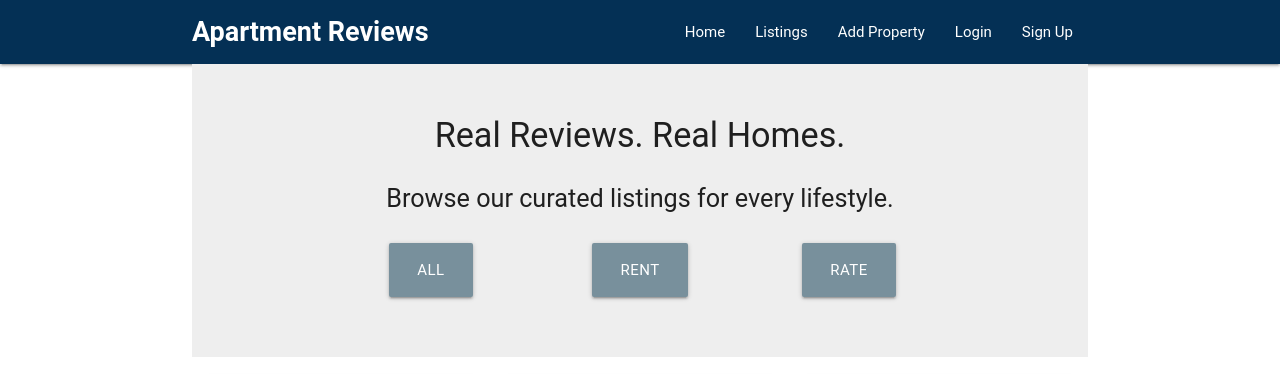
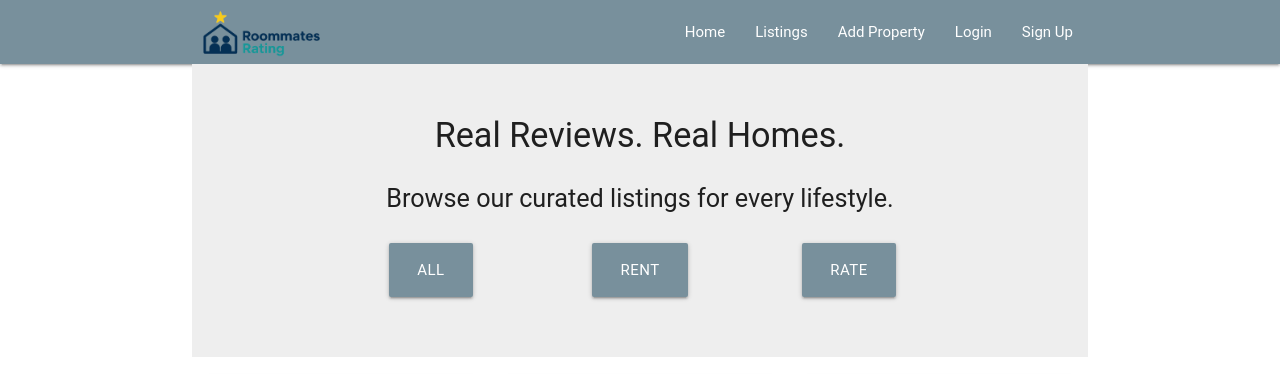
Before and after one commit to ddaanniieellee/ApartmentApp, a Flask app: page / in a window 1280 px wide. Shown: the top 374 px of the page. Run offline with Flask 3, Linux system fonts and the light colour scheme.

Commit message:
included Roomates Rating logo in the nav bar

```diff
--- a/App/templates/layout.html
+++ b/App/templates/layout.html
@@ -10,7 +10,6 @@
     <meta name="viewport" content="width=device-width, initial-scale=1.0"/>
     <title>{% block title %}{% endblock %}</title>
     <style>
-      /* Inline styles - you can also put these in style.css */
       nav .brand-logo {
         font-weight: 600;
         font-size: 1.8rem;
@@ -18,18 +17,19 @@
       nav a {
         font-size: 1.1rem;
       }
-
     </style>
   </head>
   <body>
-    <nav style="background-color: #043055;">
+    <nav class = "blue-grey lighten-1">
       <div class="nav-wrapper container">
         {% block brand %}
-          <!-- Default brand block: a clickable logo that uses the brand_text block -->
-          <a href="/" class="brand-logo left">
-            {% block brand_text %}Apartment Reviews{% endblock %}
+        <a href="/" class="brand-logo left" style="display: flex; align-items: center;">
+          <img src="{{ url_for('static', filename='images/Roommate_ratings_2.png') }}"
+               alt="Apartment Reviews Logo"
+               style="height: 70px;">
         </a>
         {% endblock %}
+
         <!-- Navigation links on the right -->
         <ul id="nav-mobile" class="right">
           <li><a href="/">Home</a></li>
@@ -46,8 +46,7 @@
     </nav>
 
     <div class="container" id="content">
-      {% block content %}
-      {% endblock %}
+      {% block content %}{% endblock %}
     </div>
 
     <script src="https://cdnjs.cloudflare.com/ajax/libs/materialize/1.0.0/js/materialize.min.js"></script>
```
Also changed, not shown: App/static/images/Roommate_ratings_2.png (added), App/static/images/fig1.png (renamed from images/fig1.png), App/static/images/gitperms.png (renamed from images/gitperms.png), images/Roomates Rating Landscape Logo.jpg (deleted). Lines whose indentation alone changed are shown as unchanged.
